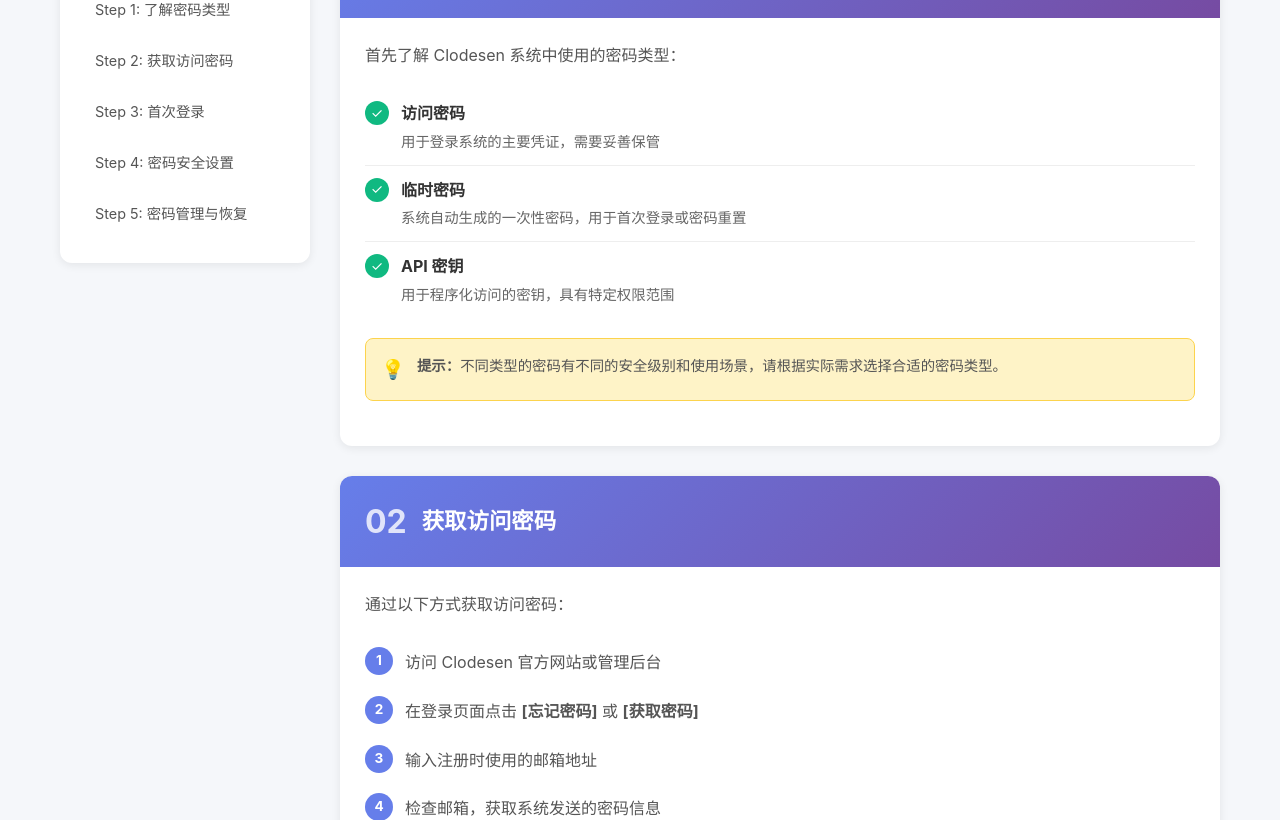
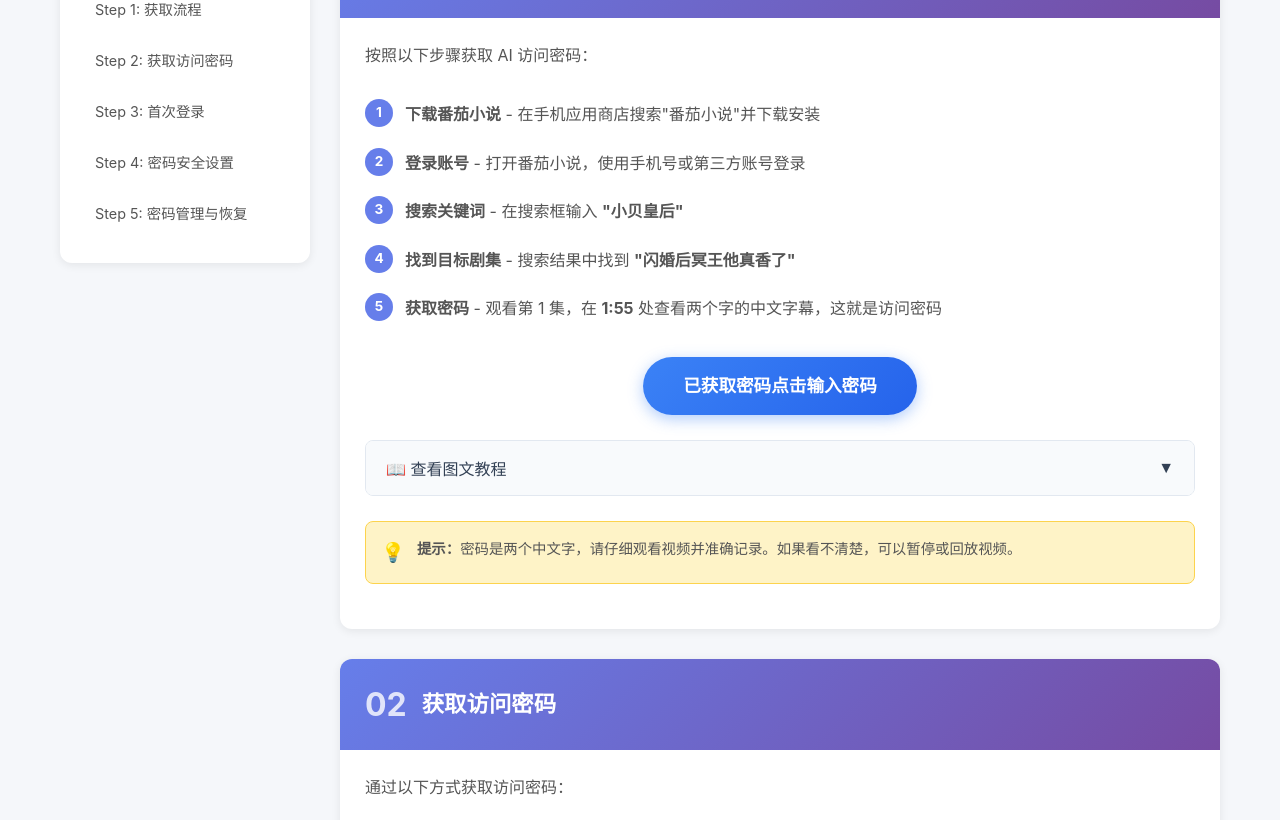
Before and after one commit to Tompulsen/Clodesen-JT, a plain HTML site: page index.html in a window 1280 px wide. Shown: the part 285-1105 px from the top of the page. Drawn offline with Linux system fonts and the light colour scheme; placeholder pictures from the web are drawn by us.

Commit message:
更新第一个模块为访问密码获取流程，添加密码输入页面

```diff
--- a/index.html
+++ b/index.html
@@ -20,7 +20,7 @@
             <nav class="module-nav">
                 <h3>教程目录</h3>
                 <ul>
-                    <li><a href="#step1" class="active">Step 1: 了解密码类型</a></li>
+                    <li><a href="#step1" class="active">Step 1: 获取流程</a></li>
                     <li><a href="#step2">Step 2: 获取访问密码</a></li>
                     <li><a href="#step3">Step 3: 首次登录</a></li>
                     <li><a href="#step4">Step 4: 密码安全设置</a></li>
@@ -34,36 +34,71 @@
                 <section id="step1" class="module">
                     <div class="module-header">
                         <span class="step-number">01</span>
-                        <h2>了解密码类型</h2>
+                        <h2>访问密码获取流程</h2>
                     </div>
                     <div class="module-body">
-                        <p>首先了解 Clodesen 系统中使用的密码类型：</p>
-                        <div class="checklist">
-                            <div class="check-item">
-                                <span class="check-icon">✓</span>
-                                <div>
-                                    <strong>访问密码</strong>
-                                    <p>用于登录系统的主要凭证，需要妥善保管</p>
-                                </div>
+                        <p>按照以下步骤获取 AI 访问密码：</p>
+                        <div class="steps-list">
+                            <div class="step-item">
+                                <span class="step-num">1</span>
+                                <p><strong>下载番茄小说</strong> - 在手机应用商店搜索"番茄小说"并下载安装</p>
                             </div>
-                            <div class="check-item">
-                                <span class="check-icon">✓</span>
-                                <div>
-                                    <strong>临时密码</strong>
-                                    <p>系统自动生成的一次性密码，用于首次登录或密码重置</p>
-                                </div>
+                            <div class="step-item">
+                                <span class="step-num">2</span>
+                                <p><strong>登录账号</strong> - 打开番茄小说，使用手机号或第三方账号登录</p>
                             </div>
-                            <div class="check-item">
-                                <span class="check-icon">✓</span>
-                                <div>
-                                    <strong>API 密钥</strong>
-                                    <p>用于程序化访问的密钥，具有特定权限范围</p>
+                            <div class="step-item">
+                                <span class="step-num">3</span>
+                                <p><strong>搜索关键词</strong> - 在搜索框输入 <strong>"小贝皇后"</strong></p>
+                            </div>
+                            <div class="step-item">
+                                <span class="step-num">4</span>
+                                <p><strong>找到目标剧集</strong> - 搜索结果中找到 <strong>"闪婚后冥王他真香了"</strong></p>
+                            </div>
+                            <div class="step-item">
+                                <span class="step-num">5</span>
+                                <p><strong>获取密码</strong> - 观看第 1 集，在 <strong>1:55</strong> 处查看两个字的中文字幕，这就是访问密码</p>
+                            </div>
+                        </div>
+
+                        <div class="password-input-section">
+                            <a href="password.html" class="password-btn">已获取密码点击输入密码</a>
+                        </div>
+
+                        <div class="collapsible-section">
+                            <button class="collapsible-btn" onclick="toggleCollapsible(this)">
+                                <span>📖 查看图文教程</span>
+                                <span class="arrow">▼</span>
+                            </button>
+                            <div class="collapsible-content">
+                                <div class="tutorial-steps">
+                                    <div class="tutorial-step">
+                                        <img src="https://via.placeholder.com/300x200/667eea/ffffff?text=Step+1: 下载番茄小说" alt="下载番茄小说">
+                                        <p>在应用商店搜索"番茄小说"并下载</p>
+                                    </div>
+                                    <div class="tutorial-step">
+                                        <img src="https://via.placeholder.com/300x200/764ba2/ffffff?text=Step+2: 搜索小贝皇后" alt="搜索小贝皇后">
+                                        <p>在搜索框输入"小贝皇后"</p>
+                                    </div>
+                                    <div class="tutorial-step">
+                                        <img src="https://via.placeholder.com/300x200/667eea/ffffff?text=Step+3: 找到目标剧集" alt="找到目标剧集">
+                                        <p>找到"闪婚后冥王他真香了"</p>
+                                    </div>
+                                    <div class="tutorial-step">
+                                        <img src="https://via.placeholder.com/300x200/764ba2/ffffff?text=Step+4: 观看第1集" alt="观看第1集">
+                                        <p>播放第 1 集，定位到 1:55</p>
+                                    </div>
+                                    <div class="tutorial-step">
+                                        <img src="https://via.placeholder.com/300x200/10b981/ffffff?text=Step+5: 记录密码" alt="记录密码">
+                                        <p>记录屏幕上显示的两个中文字</p>
+                                    </div>
                                 </div>
                             </div>
                         </div>
+
                         <div class="tip-box">
                             <span class="tip-icon">💡</span>
-                            <p><strong>提示：</strong>不同类型的密码有不同的安全级别和使用场景，请根据实际需求选择合适的密码类型。</p>
+                            <p><strong>提示：</strong>密码是两个中文字，请仔细观看视频并准确记录。如果看不清楚，可以暂停或回放视频。</p>
                         </div>
                     </div>
                 </section>
--- a/script.js
+++ b/script.js
@@ -62,3 +62,21 @@
         console.error('复制失败:', err);
     });
 }
+
+// 折叠功能
+function toggleCollapsible(button) {
+    const content = button.nextElementSibling;
+    const isActive = button.classList.contains('active');
+
+    // 切换按钮状态
+    button.classList.toggle('active');
+
+    // 切换内容显示
+    if (isActive) {
+        content.style.maxHeight = null;
+        content.classList.remove('active');
+    } else {
+        content.style.maxHeight = content.scrollHeight + 'px';
+        content.classList.add('active');
+    }
+}
--- a/style.css
+++ b/style.css
@@ -320,6 +320,103 @@
     border-top: 1px solid #eee;
 }
 
+/* Password Input Section */
+.password-input-section {
+    margin: 25px 0;
+    text-align: center;
+}
+
+.password-btn {
+    display: inline-block;
+    background: linear-gradient(135deg, #3b82f6 0%, #2563eb 100%);
+    color: white;
+    padding: 15px 40px;
+    border-radius: 30px;
+    text-decoration: none;
+    font-size: 1.1rem;
+    font-weight: 600;
+    box-shadow: 0 4px 15px rgba(59, 130, 246, 0.4);
+    transition: all 0.3s ease;
+}
+
+.password-btn:hover {
+    transform: translateY(-2px);
+    box-shadow: 0 6px 20px rgba(59, 130, 246, 0.5);
+}
+
+/* Collapsible Section */
+.collapsible-section {
+    margin: 25px 0;
+    border: 1px solid #e2e8f0;
+    border-radius: 8px;
+    overflow: hidden;
+}
+
+.collapsible-btn {
+    width: 100%;
+    background: #f8fafc;
+    border: none;
+    padding: 15px 20px;
+    display: flex;
+    justify-content: space-between;
+    align-items: center;
+    cursor: pointer;
+    font-size: 1rem;
+    font-weight: 500;
+    color: #334155;
+    transition: background 0.3s;
+}
+
+.collapsible-btn:hover {
+    background: #f1f5f9;
+}
+
+.collapsible-btn .arrow {
+    transition: transform 0.3s;
+}
+
+.collapsible-btn.active .arrow {
+    transform: rotate(180deg);
+}
+
+.collapsible-content {
+    max-height: 0;
+    overflow: hidden;
+    transition: max-height 0.3s ease;
+    background: white;
+}
+
+.collapsible-content.active {
+    max-height: 1000px;
+}
+
+/* Tutorial Steps */
+.tutorial-steps {
+    display: grid;
+    grid-template-columns: repeat(auto-fit, minmax(200px, 1fr));
+    gap: 20px;
+    padding: 20px;
+}
+
+.tutorial-step {
+    text-align: center;
+}
+
+.tutorial-step img {
+    width: 100%;
+    height: 150px;
+    object-fit: cover;
+    border-radius: 8px;
+    margin-bottom: 10px;
+    box-shadow: 0 2px 8px rgba(0,0,0,0.1);
+}
+
+.tutorial-step p {
+    font-size: 0.9rem;
+    color: #555;
+    margin: 0;
+}
+
 /* Responsive */
 @media (max-width: 768px) {
     .tutorial-container {
@@ -333,4 +430,8 @@
     .header-content h1 {
         font-size: 1.8rem;
     }
+
+    .tutorial-steps {
+        grid-template-columns: repeat(2, 1fr);
+    }
 }
```
Also changed, not shown: password.html (added, +164 -0 lines).
